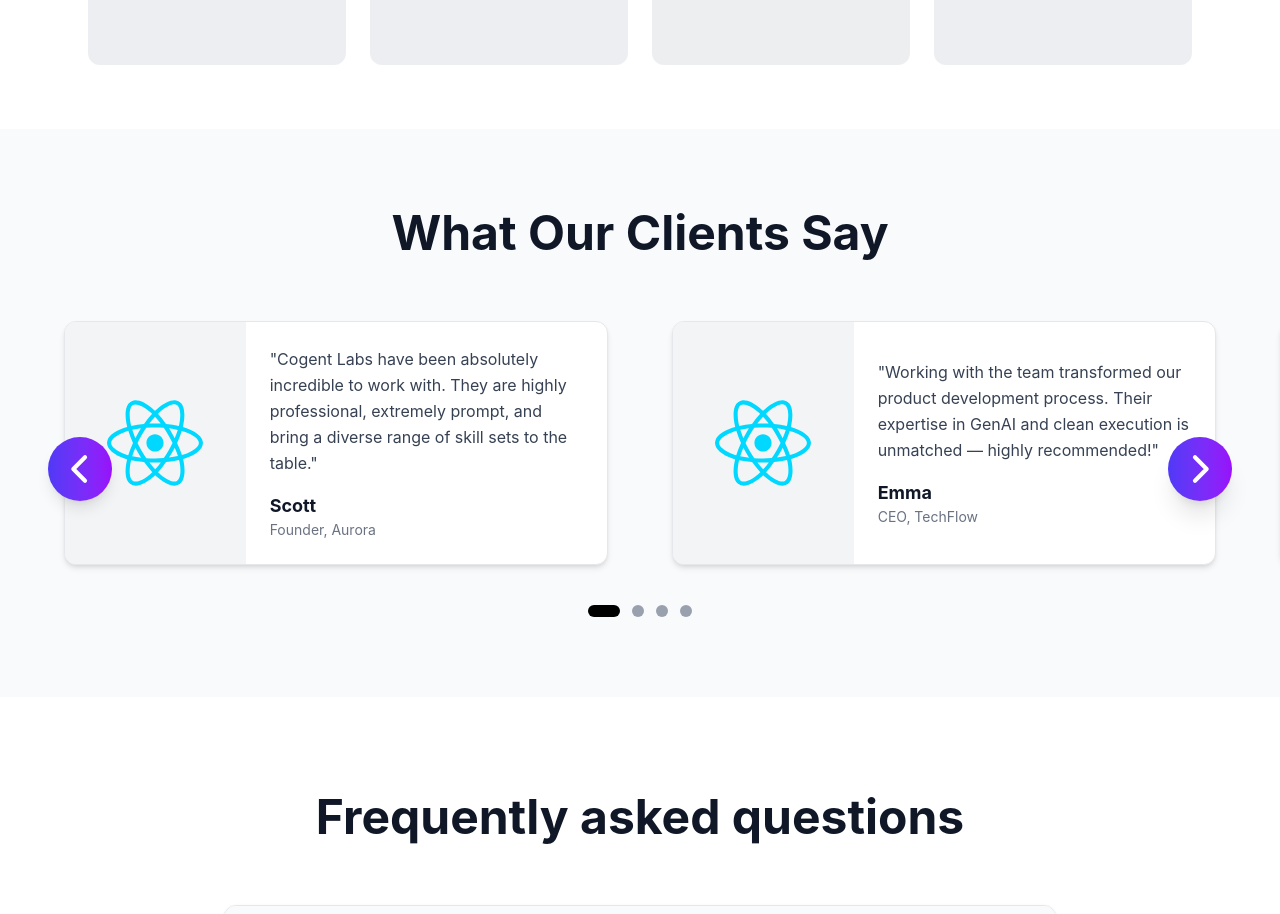
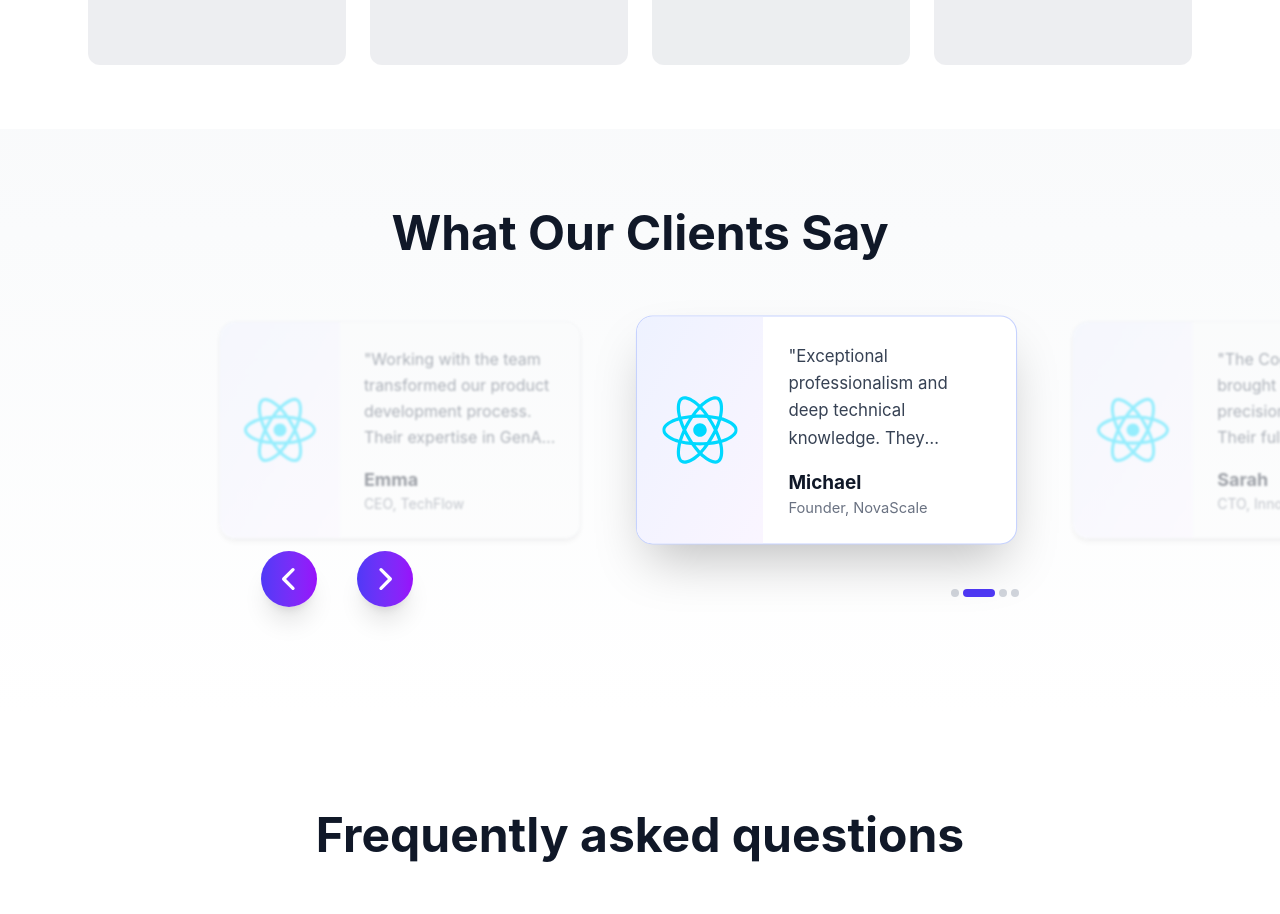
Before and after one commit to MuhammadAslanAshraf/company-site, a React (Vite) app: page / in a window 1280 px wide. Shown: the part 2820-3734 px from the top of the page. Built offline with nearby package versions, Linux system fonts and the light colour scheme.

Commit message:
update the card animations

```diff
--- a/src/components/TestimonialsCarousel.jsx
+++ b/src/components/TestimonialsCarousel.jsx
@@ -1,6 +1,6 @@
 'use client';
 
-import React, { useState } from 'react';
+import React, { useState, useEffect } from 'react';
 import icon from '../assets/react.svg'
 
 const testimonials = [
@@ -35,63 +35,102 @@ const testimonials = [
 ];
 
 export default function TestimonialsCarousel() {
-  const [currentIndex, setCurrentIndex] = useState(0);
+  const [currentIndex, setCurrentIndex] = useState(1); // Start with second card as center
+  const [isTransitioning, setIsTransitioning] = useState(false);
+
+  // Create a circular array for infinite loop effect
+  const extendedTestimonials = [...testimonials, ...testimonials, ...testimonials];
+  const startIndex = testimonials.length; // Start from the first set
 
   const prevSlide = () => {
-    setCurrentIndex((prev) =>
-      prev === 0 ? testimonials.length - 1 : prev - 1
-    );
+    if (isTransitioning) return;
+    setIsTransitioning(true);
+    setCurrentIndex((prev) => prev - 1);
   };
 
   const nextSlide = () => {
-    setCurrentIndex((prev) =>
-      prev === testimonials.length - 1 ? 0 : prev + 1
-    );
+    if (isTransitioning) return;
+    setIsTransitioning(true);
+    setCurrentIndex((prev) => prev + 1);
   };
 
+  // Handle infinite loop reset
+  useEffect(() => {
+    if (!isTransitioning) return;
+
+    const timer = setTimeout(() => {
+      setIsTransitioning(false);
+
+      // Reset to middle set when reaching edges
+      if (currentIndex <= 0) {
+        setCurrentIndex(testimonials.length);
+      } else if (currentIndex >= testimonials.length * 2) {
+        setCurrentIndex(testimonials.length - 1);
+      }
+    }, 500);
+
+    return () => clearTimeout(timer);
+  }, [currentIndex, isTransitioning, testimonials.length]);
+
   return (
-    <div className="py-16 md:py-20 bg-gray-50 overflow-hidden">
-      <div className="mx-auto max-w-7xl px-6 lg:px-8 relative">
+    <div className="py-16 md:py-20 bg-gradient-to-b from-gray-50 to-white overflow-hidden ">
       <h2 className="text-4xl md:text-5xl font-bold text-center text-gray-900 mb-12 md:mb-16">
           What Our Clients Say
         </h2>
+      <div className="-ml-60 max-w-7xl px-6 lg:px-8 ">
+
 
         {/* Carousel container */}
-        <div className="relative">
-
+        <div className="relative -mx-4 md:-mx-8">
           {/* Cards wrapper */}
           <div
             className="flex transition-transform duration-500 ease-out"
-            style={{ transform: `translateX(-${currentIndex * 70}%)` }}
+            style={{
+              transform: `translateX(calc(-${(currentIndex) * 33.333}% + 33.333%))`,
+            }}
           >
-            {testimonials.map((testimonial, idx) => (
+            {extendedTestimonials.map((testimonial, idx) => {
+              // Determine if card is in center position
+              const isCenter = idx === currentIndex + 1 ||
+                              (currentIndex === testimonials.length - 1 && idx === testimonials.length * 2) ||
+                              (currentIndex === 0 && idx === testimonials.length - 1);
+
+              // Determine if card is visible (3 cards max)
+              const isVisible = Math.abs(idx - (currentIndex + 1)) <= 1;
+
+              return (
                 <div
-                key={idx}
-                className="min-w-[50%] px-4 md:px-8 flex justify-center"
+                  key={`${testimonial.name}-${idx}`}
+                  className={`
+                    min-w-[33.333%] px-4 md:px-8
+                    transition-all duration-500
+                    ${isVisible ? 'opacity-100' : 'opacity-0 pointer-events-none'}
+                  `}
                 >
                   <div className={`
-                  w-full max-w-2xl
-                  rounded-xl overflow-hidden
-                  border border-gray-200
-                  bg-white
+                    w-full max-w-md
+                    rounded-2xl overflow-hidden
+                    border transition-all duration-500
+                    ${isCenter
+                      ? 'border-indigo-200 bg-white shadow-2xl scale-105 opacity-100'
+                      : 'border-gray-200 bg-gray-50/80 shadow-md opacity-40 blur-[1px]'
+                    }
                     flex flex-col md:flex-row
-                  shadow-md hover:shadow-xl
-                  transition-all duration-500
-                  hover:scale-[1.02]
+                    hover:shadow-xl
                   `}
                   >
                     {/* Left Image */}
-                  <div className="md:w-1/3 bg-gray-100 flex items-center justify-center p-6">
+                    <div className="md:w-1/3 bg-gradient-to-br from-indigo-50 to-purple-50 flex items-center justify-center p-6">
                       <img
                         src={testimonial.imageId}
                         alt={testimonial.name}
-                      className="w-24 h-24 rounded-full"
+                        className="w-20 h-20 md:w-24 md:h-24 rounded-full  "
                       />
                     </div>
 
                     {/* Right Content */}
                     <div className="md:w-2/3 p-6 flex flex-col justify-center">
-                    <blockquote className="text-base text-gray-700 leading-relaxed mb-4">
+                      <blockquote className="text-sm md:text-base text-gray-700 leading-relaxed mb-4 line-clamp-4">
                         {testimonial.quote}
                       </blockquote>
 
@@ -106,24 +145,31 @@ export default function TestimonialsCarousel() {
                     </div>
                   </div>
                 </div>
-            ))}
+              );
+            })}
+          </div>
+        </div>
       </div>
 
-          {/* Left Arrow */}
+             <div className="flex justify-around mt-10 space-x-3">
+              <div className='flex gap-10'>
                  <button
             onClick={prevSlide}
+            disabled={isTransitioning}
             className="
-              absolute left-0 md:left-4 top-1/2 -translate-y-1/2
-              z-10 w-14 h-14 md:w-16 md:h-16
+               -translate-y-1/2
+              z-20 w-12 h-12 md:w-14 md:h-14
               flex items-center justify-center
               bg-gradient-to-r from-indigo-600 to-purple-600
               text-white rounded-full
-              shadow-lg transition-all duration-300
+              shadow-xl transition-all duration-300
               hover:scale-110 active:scale-95
+              disabled:opacity-50 disabled:cursor-not-allowed
+              disabled:hover:scale-100
             "
           >
             <svg
-              className="w-8 h-8 md:w-10 md:h-10"
+              className="w-6 h-6 md:w-8 md:h-8"
               fill="none"
               stroke="currentColor"
               viewBox="0 0 24 24"
@@ -136,22 +182,23 @@ export default function TestimonialsCarousel() {
               />
             </svg>
           </button>
-
-          {/* Right Arrow */}
              <button
             onClick={nextSlide}
+            disabled={isTransitioning}
             className="
-              absolute right-0 md:right-4 top-1/2 -translate-y-1/2
-              z-10 w-14 h-14 md:w-16 md:h-16
+            -translate-y-1/2
+              z-20 w-12 h-12 md:w-14 md:h-14
               flex items-center justify-center
               bg-gradient-to-r from-indigo-600 to-purple-600
               text-white rounded-full
               shadow-xl transition-all duration-300
               hover:scale-110 active:scale-95
+              disabled:opacity-50 disabled:cursor-not-allowed
+              disabled:hover:scale-100
             "
           >
             <svg
-              className="w-8 h-8 md:w-10 md:h-10"
+              className="w-6 h-6 md:w-8 md:h-8"
               fill="none"
               stroke="currentColor"
               viewBox="0 0 24 24"
@@ -164,21 +211,28 @@ export default function TestimonialsCarousel() {
               />
             </svg>
           </button>
-
-          {/* Dots */}
-          <div className="flex justify-center mt-10 space-x-3">
+          </div>
+          <div>
             {testimonials.map((_, idx) => (
               <button
                 key={idx}
-                onClick={() => setCurrentIndex(idx)}
-                className={`w-3 h-3 rounded-full transition-all duration-300
-                ${idx === currentIndex ? 'bg-black w-8' : 'bg-gray-400'}`}
+                onClick={() => {
+                  if (isTransitioning) return;
+                  setIsTransitioning(true);
+                  setCurrentIndex(idx);
+                }}
+                className={`
+                  h-2 rounded-full transition-all duration-300 ml-1
+                  ${idx === (currentIndex % testimonials.length)
+                    ? 'w-8 bg-indigo-600'
+                    : 'w-2 bg-gray-300 hover:bg-gray-400'
+                  }
+                `}
               />
             ))}
             </div>
 
           </div>
     </div>
-    </div>
   );
 }
```
Lines whose indentation alone changed are shown as unchanged.
